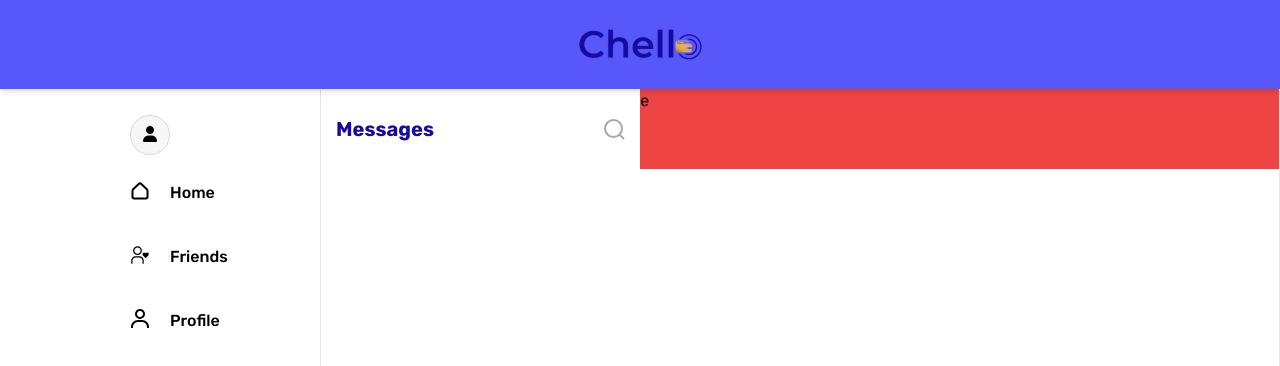
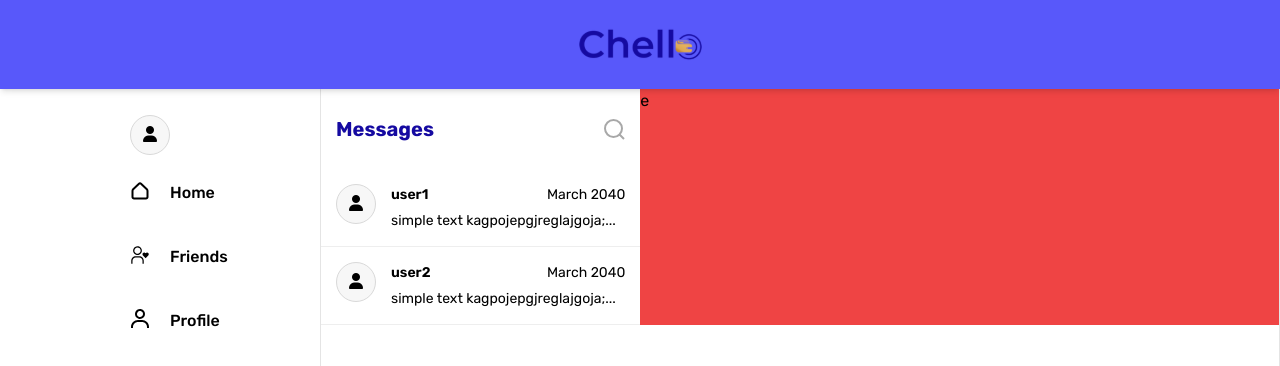
Before and after one commit to Ohm0025/social-media-react, a React (Vite) app: page /final-project/demochat in a window 1280 px wide. Shown: the top 366 px of the page. Built offline with nearby package versions, Linux system fonts and the light colour scheme; no server answers.

Commit message:
draft chat contact

```diff
--- a/src/component/chatComponent/ChatContact.tsx
+++ b/src/component/chatComponent/ChatContact.tsx
@@ -1,4 +1,5 @@
 import React from "react";
+import ProfileIcon from "../etc/ProfileIcon";
 
 type Props = {};
 
@@ -23,6 +24,27 @@ const ChatContact = (props: Props) => {
           </svg>
         </div>
       </div>
+
+      <div className="flex flex-col">
+        {["user1", "user2"].map((item, index) => {
+          return (
+            <div
+              className="flex items-start gap-[15px] py-[15px] px-[15px] border-b-[1px] border-line"
+              key={`chatcontact-item-${index}`}>
+              <div>
+                <ProfileIcon radius="40px" />
+              </div>
+              <div className="text-[14px] flex flex-col gap-[5px] w-full">
+                <div className="flex items-center justify-between">
+                  <div className="font-semibold">{item}</div>
+                  <div>{"March 2040"}</div>
+                </div>
+                <div>{"simple text kagpojepgjreglajgoja;..."}</div>
+              </div>
+            </div>
+          );
+        })}
+      </div>
     </div>
   );
 };
```
